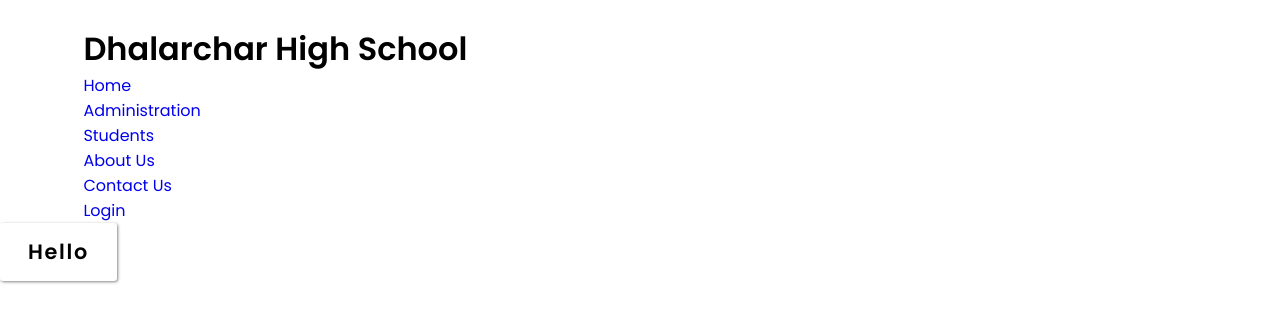
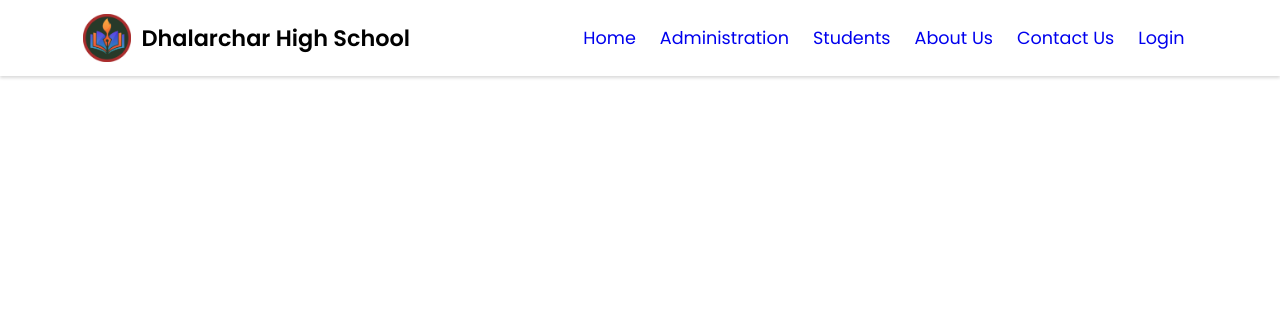
Before and after one commit to ProgrammerShipon/Dhalarchar-High-School, a plain HTML site: page index.html in a window 1280 px wide. Drawn offline with Linux system fonts and the light colour scheme; a web font is replaced by a local one.

Commit message:
something change and header design

```diff
--- a/assets/css/scss/base/_common.scss
+++ b/assets/css/scss/base/_common.scss
@@ -16,27 +16,5 @@
 }
 
 .btn {
-  display: inline-block;
-  font-size: 1.1em;
-  text-transform: capitalize;
-  line-height: 30px;
-  @include border-radius(3px);
-  box-shadow: 1px 1px 2px $btn-bsd-cl;
+  @include btn;
 }
-
-.btn {
-  display: inline-block;
-  font-size: 1.3em;
-  font-weight: 600;
-  text-transform: capitalize;
-  letter-spacing: 0.08em;
-  line-height: 30px;
-  border-radius: 3px;
-  -webkit-border-radius: 3px;
-  -moz-border-radius: 3px;
-  -ms-border-radius: 3px;
-  -o-border-radius: 3px;
-  -webkit-box-shadow: 1px 1px 2px #7c7c7cec;
-  box-shadow: 1px 1px 3px #7c7c7cec;
-  padding: 14px 28px;
-}
--- a/assets/css/scss/base/_default.scss
+++ b/assets/css/scss/base/_default.scss
@@ -21,6 +21,7 @@ img {
 }
 
 a {
+  display: inline-block;
   text-decoration: none;
 }
 
--- a/assets/css/scss/base/_mixin.scss
+++ b/assets/css/scss/base/_mixin.scss
@@ -14,3 +14,21 @@
   -ms-border-radius: $value;
   -o-border-radius: $value;
 }
+
+@mixin btn {
+  display: inline-block;
+  font-size: 1.3em;
+  text-transform: capitalize;
+  line-height: 30px;
+  @include border-radius(3px);
+  box-shadow: 1px 1px 2px $btn-bsd-cl;
+  font-weight: 600;
+  letter-spacing: 0.08em;
+  padding: 14px 28px;
+}
+
+@mixin flex-layout($disp:flex, $jc:space-between, $ai: center) {
+  display: $disp;
+  justify-content: $jc;
+  align-items: $ai;
+}
--- /dev/null
+++ b/assets/css/scss/layout/_index.scss
@@ -0,0 +1,38 @@
+header#main-header {
+  padding: 14px 0;
+  line-height: 0;
+  box-shadow: 0 2px 3px #00000026;
+
+  .container {
+    @include flex-layout;
+
+    .logo-title {
+      @include flex-layout;
+
+      .logo {
+        width: 3em;
+        margin-right: 6px;
+      }
+
+      .title {
+        h1 {
+          font-size: 1.4em;
+          margin-left: 4px;
+        }
+      }
+    }
+
+    .main-menu {
+      ul {
+        @include flex-layout;
+
+        li {
+          a {
+            font-size: 1.1em;
+            padding: 0 12px;
+          }
+        }
+      }
+    }
+  }
+}
--- a/index.html
+++ b/index.html
@@ -12,16 +12,15 @@
 <body>
   <header id="main-header">
     <div class="container">
-      <div class="row">
       <div class="logo-title">
         <div class="logo">
-            <img src="" alt="">
+          <img src="./logo.gif" alt="">
         </div>
         <div class="title">
           <h1> Dhalarchar High School </h1>
         </div>
       </div>
-        <div id="main-menu">
+      <div class="main-menu">
         <ul>
           <li><a href="#"> Home </a></li>
           <li><a href="#"> Administration </a></li>
@@ -32,10 +31,9 @@
         </ul>
       </div>
     </div>
-    </div>
   </header>
   <main>
-    <span class="btn"> hello </span>
+
   </main>
   <footer></footer>
 </body>
```
Also changed, not shown: assets/css/main-css/scss-compile/index.css, 1 other file. Lines whose indentation alone changed are shown as unchanged.
